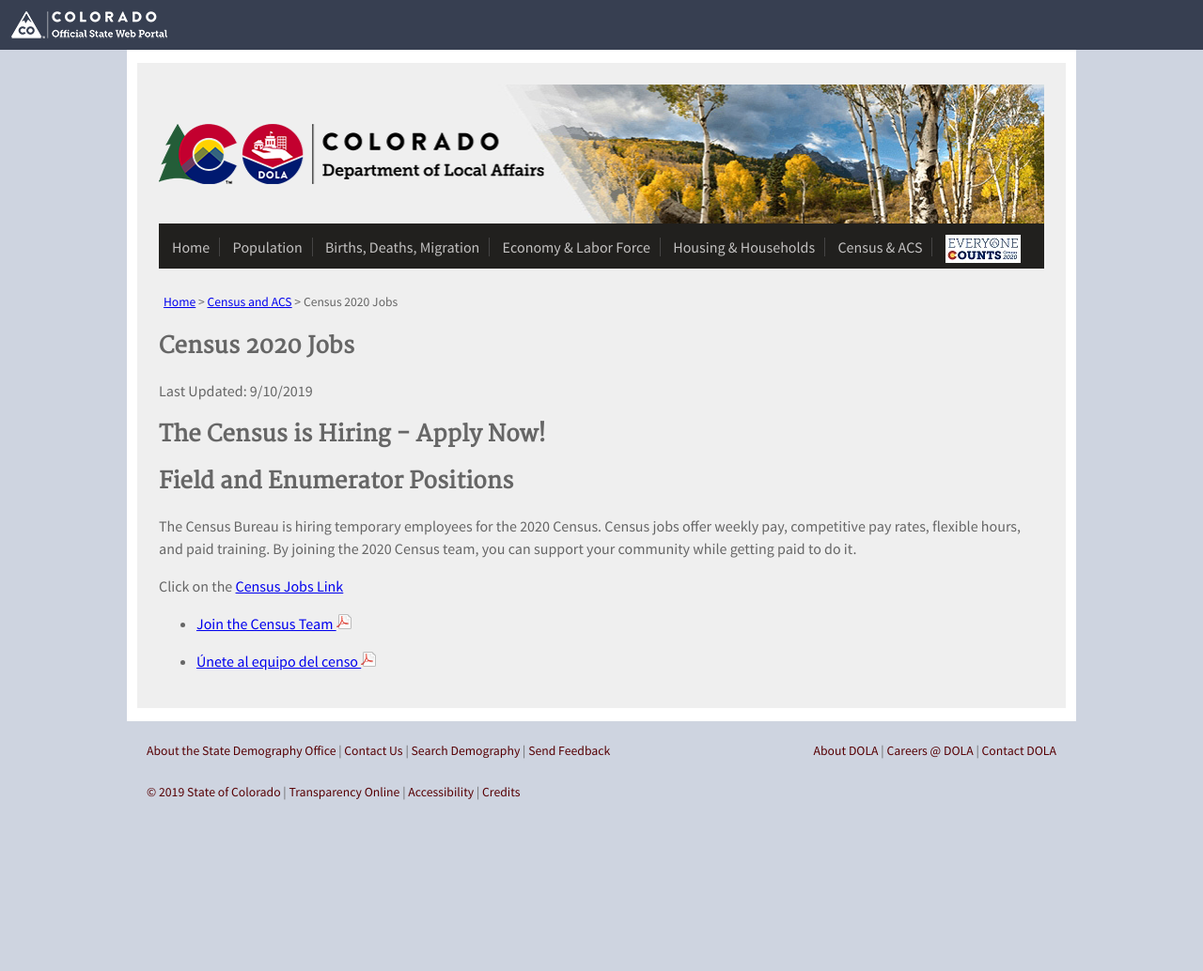
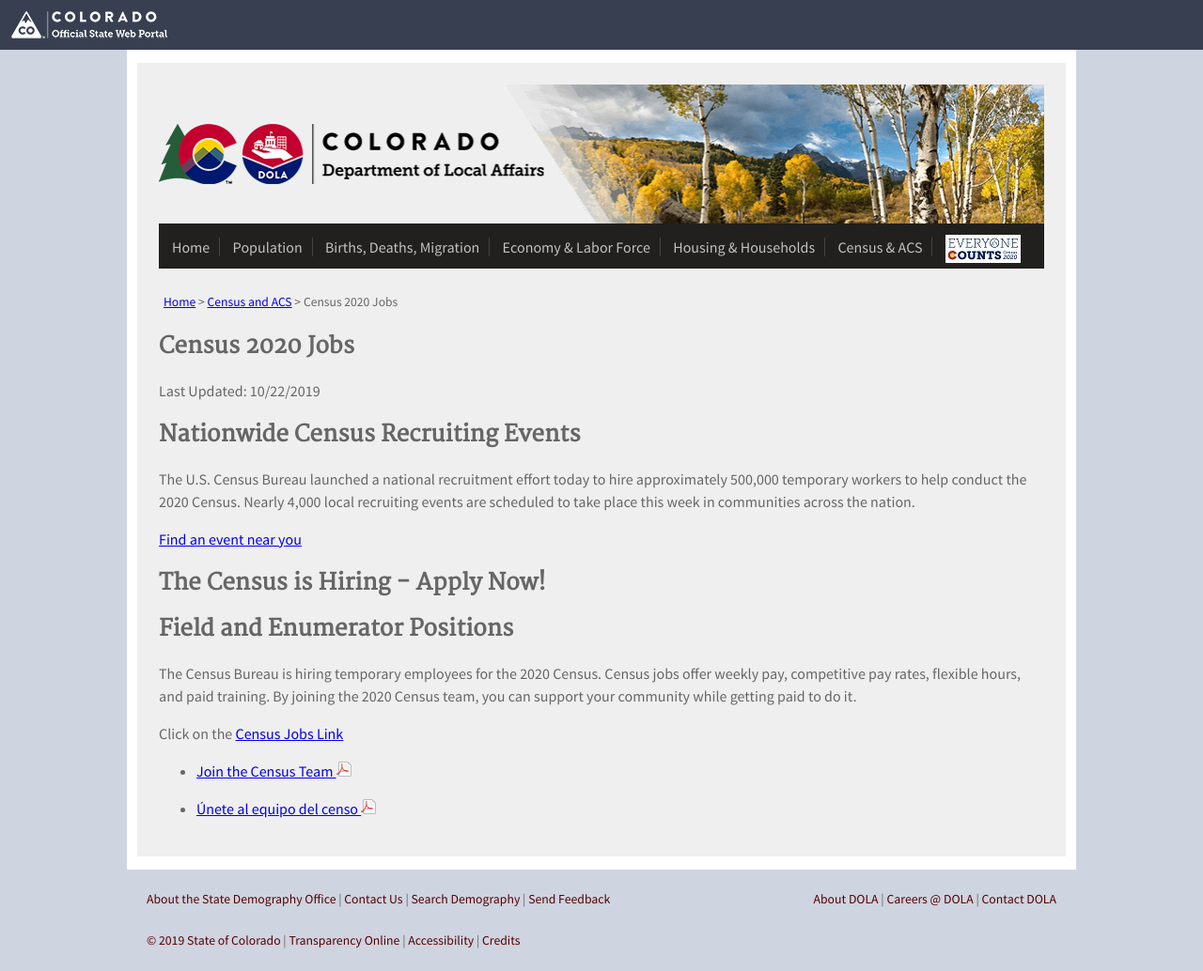
Before and after one commit to TBleess/Website_New, a Jekyll site: the page built from pages/5_CensusACS/2020-census-jobs.md, in a window 1280 px wide. Shown: the whole page at 94% size. Built offline with Jekyll 4.4.1, drawn with Linux system fonts in a browser that asks for light colours; before the commit the page ends 900 px from its top, so only the background shows below that.

Commit message:
Update 2020-census-jobs.md

```diff
--- a/pages/5_CensusACS/2020-census-jobs.md
+++ b/pages/5_CensusACS/2020-census-jobs.md
@@ -8,7 +8,14 @@
 
 ## Census 2020 Jobs
 
-Last Updated: 9/10/2019
+Last Updated: 10/22/2019
+
+## Nationwide Census Recruiting Events
+
+The U.S. Census Bureau launched a national recruitment effort today to hire approximately 500,000 temporary workers to help conduct the 2020 Census. Nearly 4,000 local recruiting events are scheduled to take place this week in communities across the nation.
+
+[Find an event near you](https://2020census.gov/en/news-events/recruitment-campaign.html?utm_campaign=20191022msc20s2ccallrs&utm_medium=email&utm_source=govdelivery)
+
 
 ## The Census is Hiring - Apply Now!
 
```
